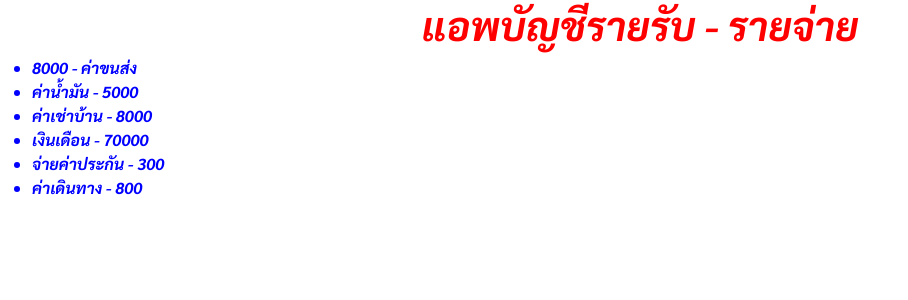
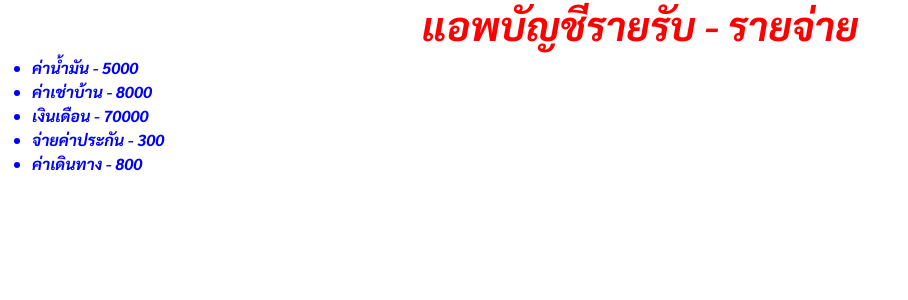
Before and after one commit to supakjack/react-app-2021, a React (Create React App) app in the folder react-basic/: page / in a window 1280 px wide. Shown: the top 300 px of the page, without its empty margins (0-908 px from the left). Built offline with nearby package versions, Linux system fonts and the light colour scheme.

Commit message:
propTypes
propTypes

```diff
--- a/react-basic/package.json
+++ b/react-basic/package.json
@@ -6,6 +6,7 @@
     "@testing-library/jest-dom": "^5.11.4",
     "@testing-library/react": "^11.1.0",
     "@testing-library/user-event": "^12.1.10",
+    "prop-types": "^15.7.2",
     "react": "^17.0.2",
     "react-dom": "^17.0.2",
     "react-scripts": "4.0.3",
--- a/react-basic/src/components/Transaction.js
+++ b/react-basic/src/components/Transaction.js
@@ -2,7 +2,6 @@ import Item from './Item'
 import { v4 as uuidv4 } from 'uuid'
 
 const data = [
-  { id: uuidv4(), title: 8000, amount: 'ค่าขนส่ง' },
   { id: uuidv4(), title: 'ค่าน้ำมัน', amount: 5000 },
   { id: uuidv4(), title: 'ค่าเช่าบ้าน', amount: 8000 },
   { id: uuidv4(), title: 'เงินเดือน', amount: 70000 },
```
Also changed, not shown: react-basic/src/components/Item.js (+8 -1 lines), 1 other file (tests, documents, lock files or other folders).
